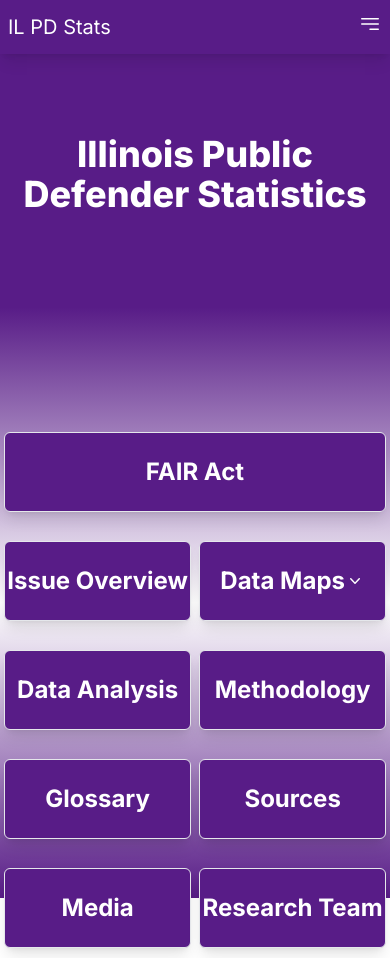
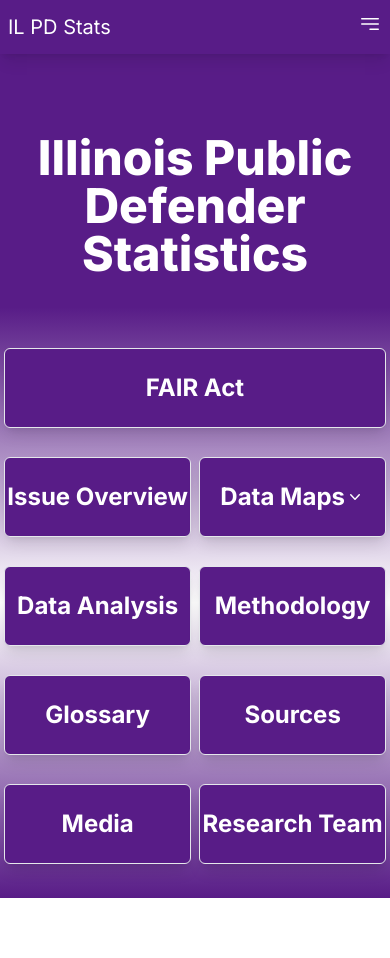
Before and after one commit to hunterMotko/il_pd_st, a Next.js app: page / in a window 390 px wide. After the commit the page ends 898 px from the top, so only its background shows below. Built offline with nearby package versions, Linux system fonts and the light colour scheme.

Commit message:
fix: home style

```diff
--- a/src/app/layout.tsx
+++ b/src/app/layout.tsx
@@ -15,7 +15,7 @@ export default function RootLayout({
 }>) {
   return (
     <html lang="en">
-      <body className={`bg-white ${inter.className}`}>
+      <body className={`${inter.className}`}>
         <Header/>
         {children}
       </body>
--- a/src/app/page.tsx
+++ b/src/app/page.tsx
@@ -2,9 +2,9 @@ import CardGroup from "@/components/home/CardGroup";
 
 export default function Home() {
   return (
-    <div className="h-lvh bg-gradient-to-b from-purple-900 from-30% via-white to-purple-900 sm:h-fit py-5">
-      <div className="h-1/3 text-center my-10 py-5">
-        <h2 className="text-4xl text-white font-extrabold mx-auto md:text-5xl">
+    <div className="h-screen bg-gradient-to-b from-purple-900 from-30% via-white to-purple-900 py-5">
+      <div className="text-center my-10 py-5">
+        <h2 className="text-5xl text-white font-extrabold mx-auto">
           Illinois Public Defender Statistics
         </h2>
       </div>
```
